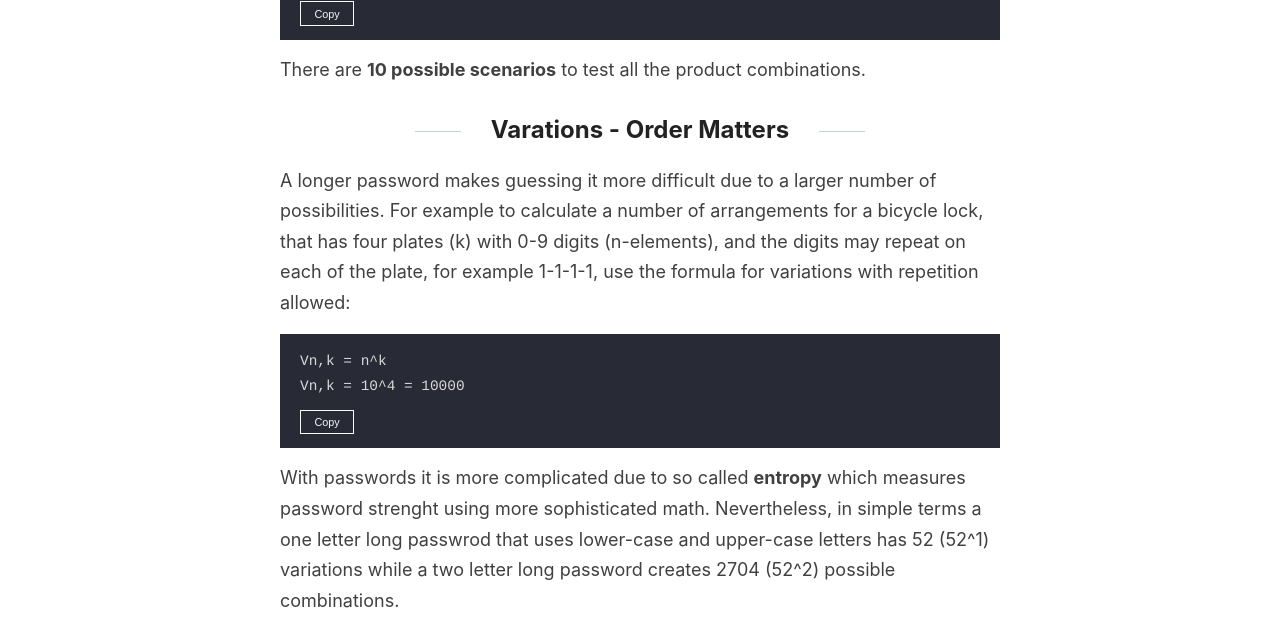
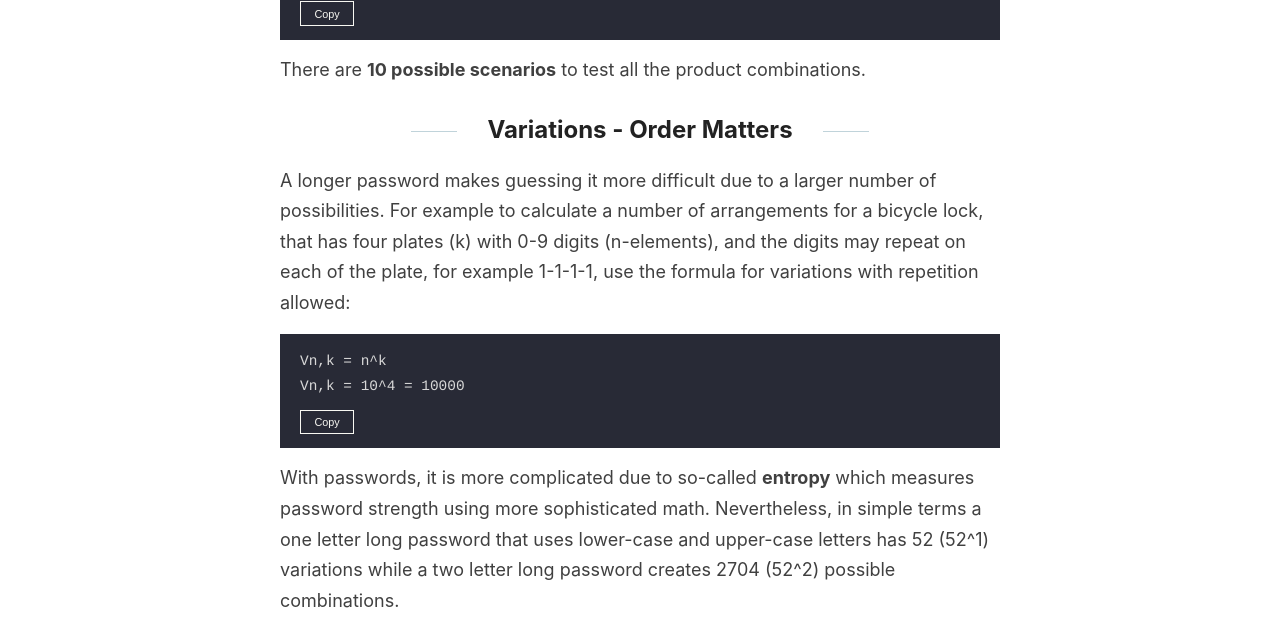
Before and after one commit to karolcholewa/blog, a Jekyll site: the page built from _posts/2023-03-21-combinations-variations-permutations.md, in a window 1280 px wide. Shown: the part 807-1446 px from the top of the page. Built offline with Jekyll 4.4.1, drawn with Linux system fonts in a browser that asks for light colours.

Commit message:
post updated

````diff
--- a/_posts/2023-03-21-combinations-variations-permutations.md
+++ b/_posts/2023-03-21-combinations-variations-permutations.md
@@ -17,7 +17,7 @@ Cn,k = 5! / 3!(5-3)! = 120 / 6(2)! = 120 / 12 = 10
 ```
 There are **10 possible scenarios** to test all the product combinations.
 
-## Varations - Order Matters
+## Variations - Order Matters
 A longer password makes guessing it more difficult due to a larger number of possibilities. For example to calculate a number of arrangements for a bicycle lock, that has four plates (k) with 0-9 digits (n-elements), and the digits may repeat on each of the plate, for example 1-1-1-1, use the formula for variations with repetition allowed:
 
 ```text
@@ -25,7 +25,7 @@ Vn,k = n^k
 Vn,k = 10^4 = 10000
 ```
 
-With passwords it is more complicated due to so called **entropy** which measures password strenght using more sophisticated math. Nevertheless, in simple terms a one letter long passwrod that uses lower-case and upper-case letters has 52 (52^1) variations while a two letter long password creates 2704 (52^2) possible combinations.
+With passwords, it is more complicated due to so-called **entropy** which measures password strength using more sophisticated math. Nevertheless, in simple terms a one letter long password that uses lower-case and upper-case letters has 52 (52^1) variations while a two letter long password creates 2704 (52^2) possible combinations.
 
 ## Permutations - Order Matters
 To depict permutations without repetition, take n number of people standing in a queue. The P number of possible arrangements of those people can be expressed by:
````
